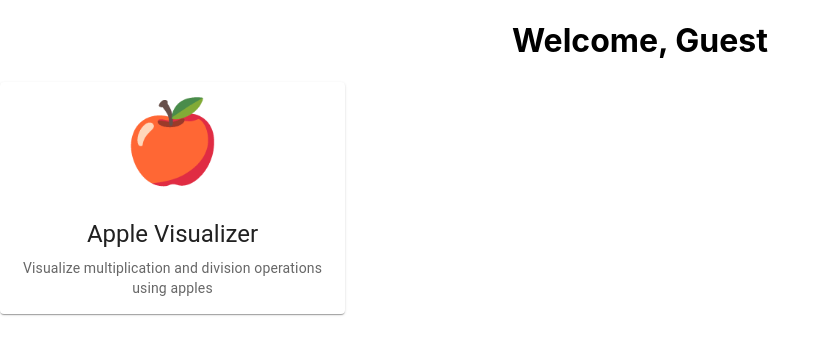
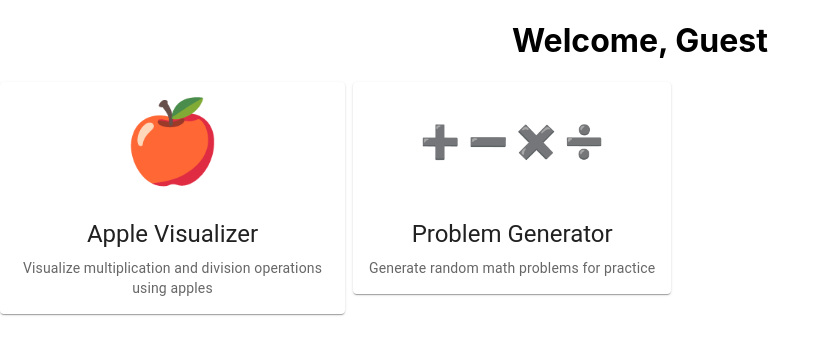
Before and after one commit to Rangel888/math-practice-app, a React (Create React App) app in the folder frontend/: page / in a window 1280 px wide. Shown: the top 354 px of the page, without its empty margins (0-831 px from the left). Built offline with nearby package versions, Linux system fonts and the light colour scheme.

Commit message:
Adding Grid layout, working on next card

```diff
--- a/frontend/src/pages/homepage/HomePage.tsx
+++ b/frontend/src/pages/homepage/HomePage.tsx
@@ -1,6 +1,7 @@
 import React from 'react';
 import Cards from '../../components/MenuCard';
 import { useNavigate } from 'react-router-dom';
+import Grid from '@mui/material/Grid';
 
 const HomePage: React.FC = () => {
   const navigate = useNavigate();
@@ -8,12 +9,30 @@ const HomePage: React.FC = () => {
   return (
     <div>
       <h1>Welcome, Guest</h1>
+      <Grid container spacing={1}>
+        <Grid>
           <Cards
             title="Apple Visualizer"
             description="Visualize multiplication and division operations using apples"
             emoji="🍎"
             onClick={() => navigate('/apple-visualizer')}
           />
+        </Grid>
+        <Grid>
+          <Cards
+            title="Problem Generator"
+            description="Generate random math problems for practice"
+            emoji={
+              <div style={{ display: 'flex', gap: '0.5rem' }}>
+                <span style={{ fontSize: '2rem' }}>➕</span>
+                <span style={{ fontSize: '2rem' }}>➖</span>
+                <span style={{ fontSize: '2rem' }}>✖️</span>
+                <span style={{ fontSize: '2rem' }}>➗</span>
+              </div>
+            }
+          />
+        </Grid>
+      </Grid>
     </div>
   );
 };
```
Lines whose indentation alone changed are shown as unchanged.
